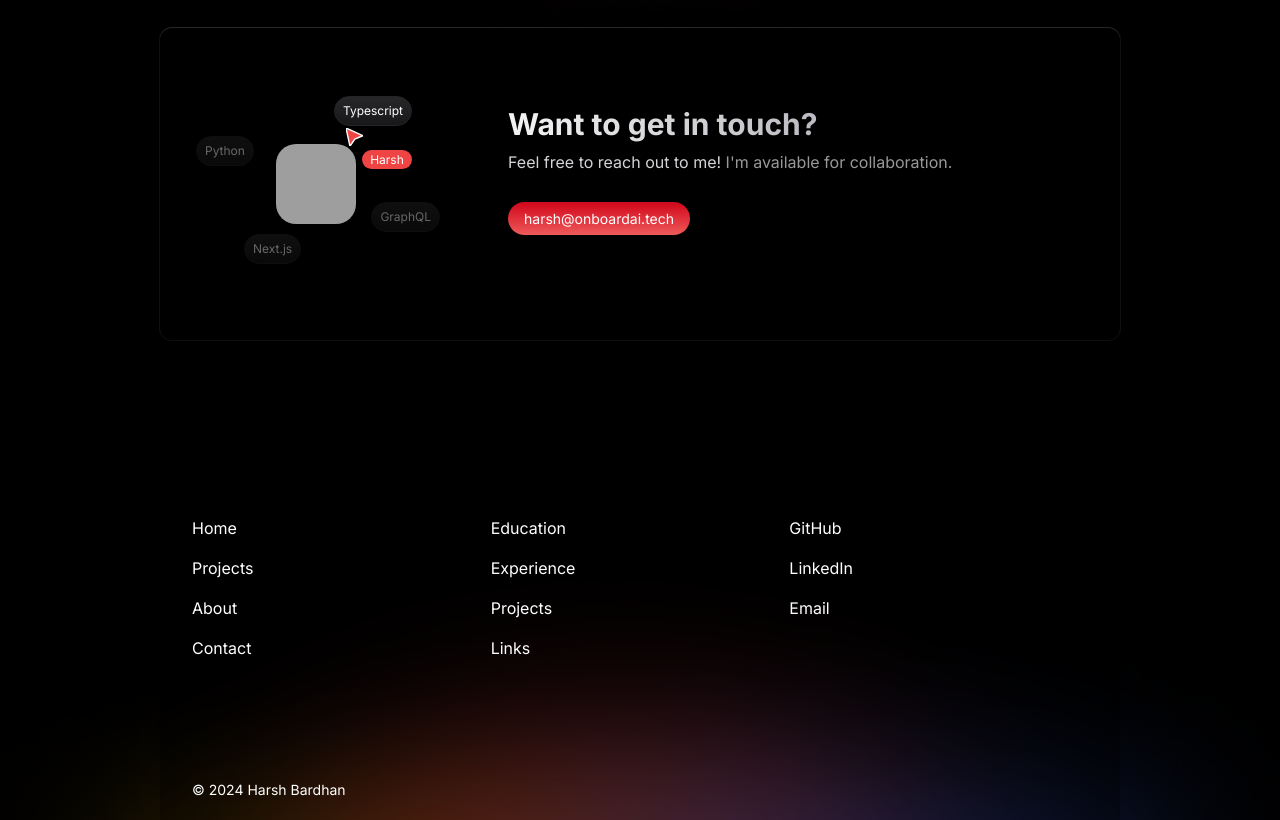
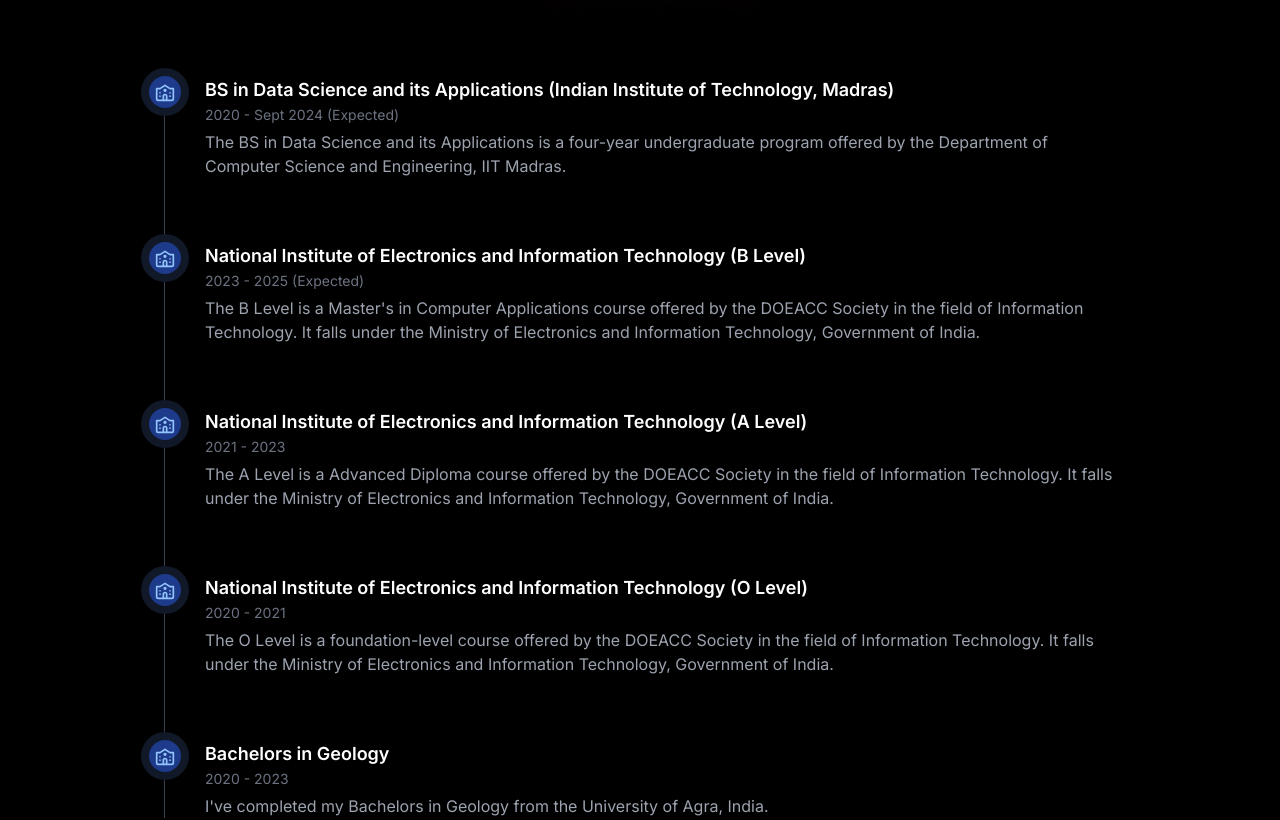
Before and after one commit to harshOpensource/portfolio, a Next.js app: page /education in a window 1280 px wide. Shown: the part 300-1120 px from the top of the page. Built offline with nearby package versions, Linux system fonts and the light colour scheme; grey boxes are pictures that could not be loaded.

Commit message:
first version

```diff
--- a/package.json
+++ b/package.json
@@ -56,8 +56,10 @@
     "react-dom": "^18",
     "react-fast-marquee": "^1.6.4",
     "react-hook-form": "^7.51.0",
+    "react-icons": "^5.0.1",
     "react-resizable-panels": "^2.0.12",
     "react-spring": "^9.7.3",
+    "react-vertical-timeline-component": "^3.6.0",
     "sonner": "^1.4.3",
     "swr": "^2.2.5",
     "tailwind-merge": "^2.2.1",
@@ -69,6 +71,7 @@
     "@types/node": "^20",
     "@types/react": "^18",
     "@types/react-dom": "^18",
+    "@types/react-vertical-timeline-component": "^3.3.6",
     "autoprefixer": "^10.0.1",
     "postcss": "^8",
     "tailwindcss": "^3.3.0",
--- a/src/app/contact/page.tsx
+++ /dev/null
@@ -1,13 +0,0 @@
-import PageTitle from "@/components/projects/page-title";
-
-type Props = {};
-
-const ContactPage = (props: Props) => {
-  return (
-    <div>
-      <PageTitle title="Contact" description="👋 Hi there! I am Harsh." />
-    </div>
-  );
-};
-
-export default ContactPage;
--- a/src/app/education/page.tsx
+++ b/src/app/education/page.tsx
@@ -1,3 +1,4 @@
+import Education from "@/components/education";
 import PageTitle from "@/components/projects/page-title";
 
 type Props = {};
@@ -5,7 +6,11 @@
 const EducationPage = (props: Props) => {
   return (
     <div>
-      <PageTitle title="Education" description="👋 Hi there! I am Harsh." />
+      <PageTitle
+        title="Education"
+        description="Exploring Data Science and IT Learning Journeys ✨📚"
+      />
+      <Education />
     </div>
   );
 };
--- a/src/app/experience/page.tsx
+++ b/src/app/experience/page.tsx
@@ -6,7 +6,10 @@
 const ExperiencePage = (props: Props) => {
   return (
     <div className="mb-16">
-      <PageTitle title="Experience" description="👋 Hi there! I am Harsh." />
+      <PageTitle
+        title="Experience"
+        description="Exploring Professional Journey 🚀"
+      />
       <Experience />
     </div>
   );
--- /dev/null
+++ b/src/components/education.tsx
@@ -0,0 +1,117 @@
+"use client";
+
+import { UniversityIcon } from "lucide-react";
+import { motion } from "framer-motion";
+
+type Props = {};
+
+const animation = {
+  hide: {
+    x: -30,
+    opacity: 0,
+  },
+  show: {
+    x: 0,
+    opacity: 1,
+  },
+};
+
+function Education({}: Props) {
+  return (
+    <motion.div initial={animation.hide} animate={animation.show}>
+      <div className="mb-56 mt-36 mx-4 md:mx-1">
+        <ol className="relative border-s border-gray-200 dark:border-gray-700">
+          <li className="ms-10 mt-16">
+            <span className="absolute flex items-center justify-center w-8 h-8 bg-blue-100 rounded-full -start-4 ring-8 ring-white dark:ring-gray-900 dark:bg-blue-900">
+              <UniversityIcon className="w-5 h-5 text-blue-800 dark:text-blue-300" />
+            </span>
+            <h3 className="mb-1 text-lg font-semibold text-gray-900 dark:text-white">
+              BS in Data Science and its Applications (Indian Institute of
+              Technology, Madras)
+            </h3>
+            <time className="block mb-2 text-sm font-normal leading-none text-gray-400 dark:text-gray-500">
+              2020 - Sept 2024 (Expected)
+            </time>
+            <p className="text-base font-normal text-gray-500 dark:text-gray-400">
+              The BS in Data Science and its Applications is a four-year
+              undergraduate program offered by the Department of Computer
+              Science and Engineering, IIT Madras.
+            </p>
+          </li>
+          <li className="ms-10 mt-16">
+            <span className="absolute flex items-center justify-center w-8 h-8 bg-blue-100 rounded-full -start-4 ring-8 ring-white dark:ring-gray-900 dark:bg-blue-900">
+              <UniversityIcon className="w-5 h-5 text-blue-800 dark:text-blue-300" />
+            </span>
+            <h3 className="mb-1 text-lg font-semibold text-gray-900 dark:text-white">
+              National Institute of Electronics and Information Technology (B
+              Level)
+            </h3>
+            <time className="block mb-2 text-sm font-normal leading-none text-gray-400 dark:text-gray-500">
+              2023 - 2025 (Expected)
+            </time>
+            <p className="text-base font-normal text-gray-500 dark:text-gray-400">
+              The B Level is a Master's in Computer Applications course offered
+              by the DOEACC Society in the field of Information Technology. It
+              falls under the Ministry of Electronics and Information
+              Technology, Government of India.
+            </p>
+          </li>
+          <li className="ms-10 mt-16">
+            <span className="absolute flex items-center justify-center w-8 h-8 bg-blue-100 rounded-full -start-4 ring-8 ring-white dark:ring-gray-900 dark:bg-blue-900">
+              <UniversityIcon className="w-5 h-5 text-blue-800 dark:text-blue-300" />
+            </span>
+            <h3 className="mb-1 text-lg font-semibold text-gray-900 dark:text-white">
+              National Institute of Electronics and Information Technology (A
+              Level)
+            </h3>
+            <time className="block mb-2 text-sm font-normal leading-none text-gray-400 dark:text-gray-500">
+              2021 - 2023
+            </time>
+            <p className="text-base font-normal text-gray-500 dark:text-gray-400">
+              The A Level is a Advanced Diploma course offered by the DOEACC
+              Society in the field of Information Technology. It falls under the
+              Ministry of Electronics and Information Technology, Government of
+              India.
+            </p>
+          </li>
+          <li className="ms-10 mt-16">
+            <span className="absolute flex items-center justify-center w-8 h-8 bg-blue-100 rounded-full -start-4 ring-8 ring-white dark:ring-gray-900 dark:bg-blue-900">
+              <UniversityIcon className="w-5 h-5 text-blue-800 dark:text-blue-300" />
+            </span>
+            <h3 className="mb-1 text-lg font-semibold text-gray-900 dark:text-white">
+              National Institute of Electronics and Information Technology (O
+              Level)
+            </h3>
+            <time className="block mb-2 text-sm font-normal leading-none text-gray-400 dark:text-gray-500">
+              2020 - 2021
+            </time>
+            <p className="text-base font-normal text-gray-500 dark:text-gray-400">
+              The O Level is a foundation-level course offered by the DOEACC
+              Society in the field of Information Technology. It falls under the
+              Ministry of Electronics and Information Technology, Government of
+              India.
+            </p>
+          </li>
+
+          <li className="ms-10 mt-16">
+            <span className="absolute flex items-center justify-center w-8 h-8 bg-blue-100 rounded-full -start-4 ring-8 ring-white dark:ring-gray-900 dark:bg-blue-900">
+              <UniversityIcon className="w-5 h-5 text-blue-800 dark:text-blue-300" />
+            </span>
+            <h3 className="mb-1 text-lg font-semibold text-gray-900 dark:text-white">
+              Bachelors in Geology
+            </h3>
+            <time className="block mb-2 text-sm font-normal leading-none text-gray-400 dark:text-gray-500">
+              2020 - 2023
+            </time>
+            <p className="text-base font-normal text-gray-500 dark:text-gray-400">
+              I've completed my Bachelors in Geology from the University of
+              Agra, India.
+            </p>
+          </li>
+        </ol>
+      </div>
+    </motion.div>
+  );
+}
+
+export default Education;
--- a/src/components/get-in-touch.tsx
+++ b/src/components/get-in-touch.tsx
@@ -70,7 +70,10 @@
         duration: 0.5,
       }}
     >
-      <div className="flex flex-col gap-6 rounded-[11px] p-4 lg:p-6">
+      <div
+        className="flex flex-col gap-6 rounded-[11px] p-4 lg:p-6"
+        id="contact-me"
+      >
         <div className="flex gap-12 max-md:flex-col">
           <div className="relative size-64 max-md:mx-auto" ref={scope}>
             <Image
--- a/src/config/links.tsx
+++ b/src/config/links.tsx
@@ -1,12 +1,8 @@
 import {
+  SiGithub,
+  SiGmail,
+  SiLinkedin,
   type IconType,
-  SiFacebook,
-  SiGithub,
-  SiInstagram,
-  SiX,
-  SiYoutube,
-  SiLinkedin,
-  SiGmail,
 } from "@icons-pack/react-simple-icons";
 import {
   BarChartIcon,
@@ -65,7 +61,7 @@
   },
   {
     icon: <MonitorIcon className="size-3.5" />,
-    href: "/contact",
+    href: "#contact-me",
     text: "contact",
   },
 ];
@@ -87,7 +83,7 @@
         text: "About",
       },
       {
-        href: "/contact",
+        href: "#contact-me",
         text: "Contact",
       },
     ],
@@ -108,7 +104,7 @@
         text: "Projects",
       },
       {
-        href: "/contact",
+        href: "#contact-me",
         text: "Links",
       },
     ],
```
Also changed, not shown: 1 other file (tests, documents, lock files or other folders).
